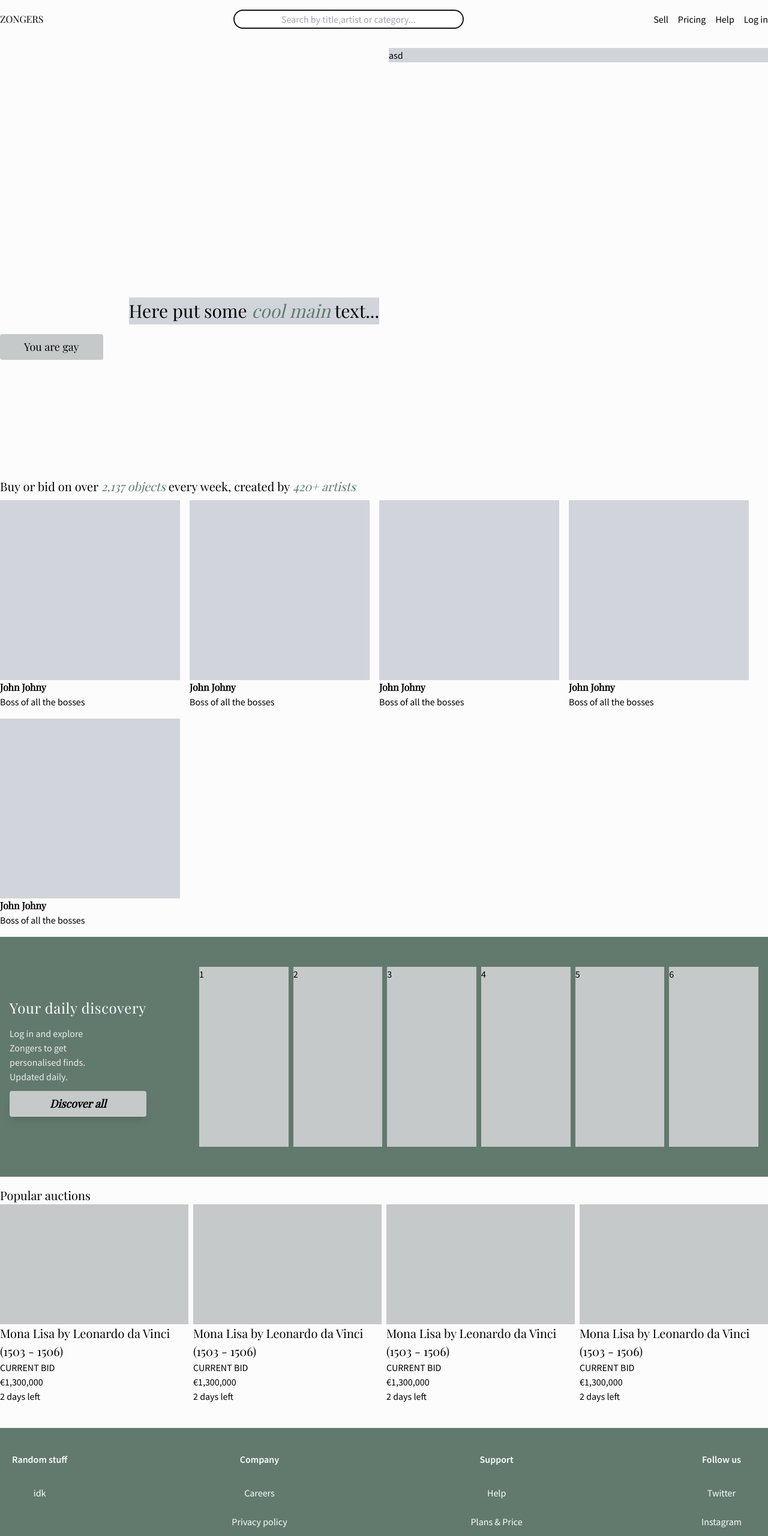
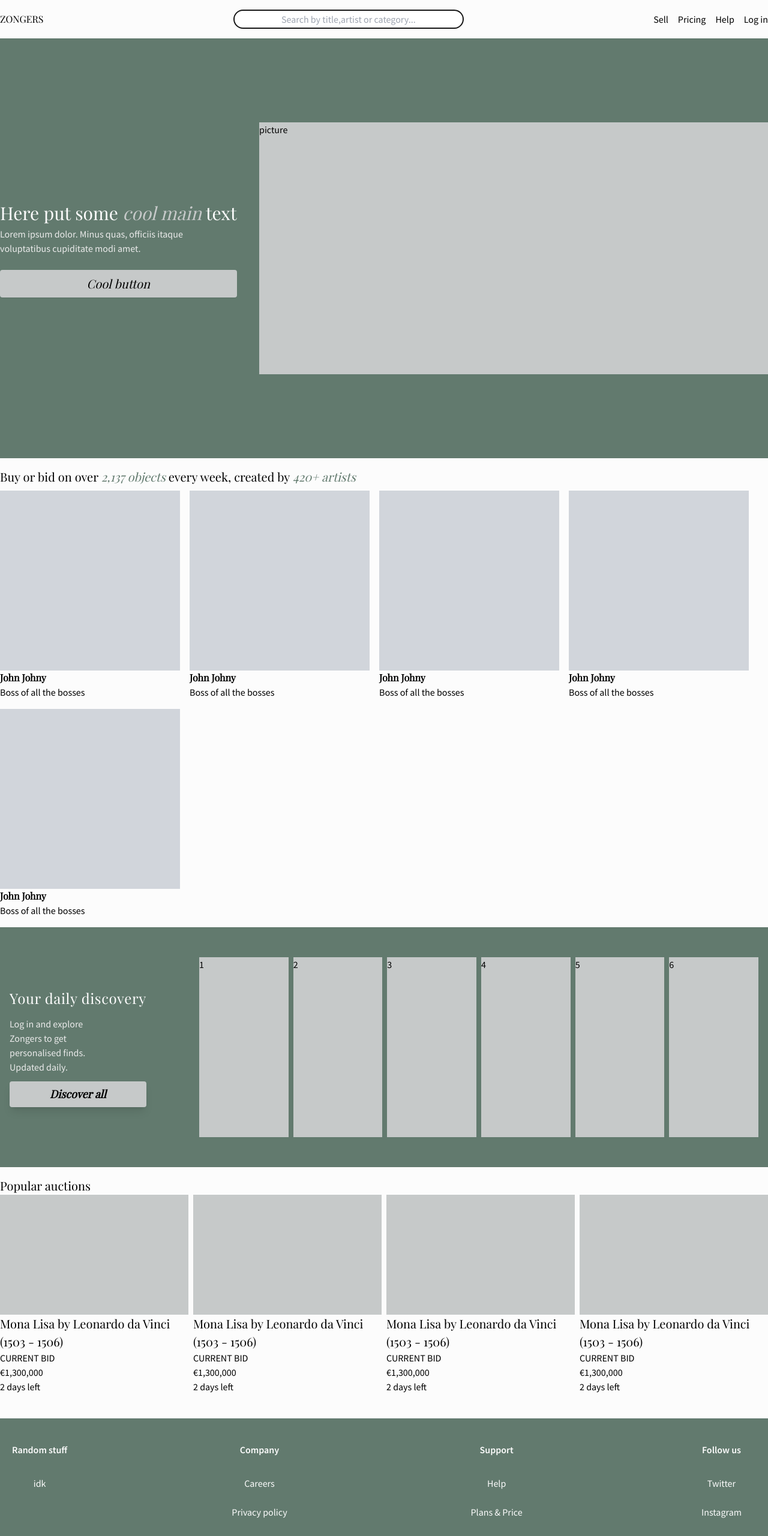
Before and after one commit to SickerTeam/dom-aukcyjny, a Next.js app in the folder frontend/: page / in a window 1280 px wide. Shown: the top 2561 px of the page at 60% size. Built offline with nearby package versions, Linux system fonts and the light colour scheme; a web font is replaced by a local one.

Commit message:
banner work

```diff
--- /dev/null
+++ b/frontend/components/ArtistsOverview.tsx
@@ -0,0 +1,29 @@
+import ArtistCard from "./ArtistCard";
+
+const ArtistsOverview = () => {
+  const artists = [
+    { name: "John Johny", specialization: "Boss of all the bosses" },
+    { name: "John Johny", specialization: "Boss of all the bosses" },
+    { name: "John Johny", specialization: "Boss of all the bosses" },
+    { name: "John Johny", specialization: "Boss of all the bosses" },
+    { name: "John Johny", specialization: "Boss of all the bosses" },
+  ];
+
+  return (
+    <div className="main-artists-overview my-4">
+      <h2 className="text-xl">
+        Buy or bid on over{" "}
+        <span className="italic text-main-green">2,137 objects</span> every
+        week, created by{" "}
+        <span className="italic text-main-green">420+ artists</span>
+      </h2>
+      <div className="flex gap-4 flex-wrap my-2">
+        {artists.map((artist, index) => (
+          <ArtistCard key={index} artist={artist} />
+        ))}
+      </div>
+    </div>
+  );
+};
+
+export default ArtistsOverview;
--- /dev/null
+++ b/frontend/components/Banner.tsx
@@ -0,0 +1,26 @@
+const Banner = () => {
+  return (
+    <div className="grid grid-cols-3 grid-rows-1 gap-4 h-[700px] bg-main-green">
+      <div className="w-fit self-center">
+        <h1 className="w-auto text-3xl text-white">
+          Here put some{" "}
+          <span className="italic text-light-gray">cool main</span> text
+        </h1>
+        <p className="w-80 pb-6 text-darker-white">
+          Lorem ipsum dolor. Minus quas, officiis itaque voluptatibus cupiditate
+          modi amet.
+        </p>
+        <button
+          type="button"
+          className="bg-light-gray italic text-xl py-2 w-full rounded shadow-sm"
+        >
+          <h2>Cool button</h2>
+        </button>
+      </div>
+
+      <div className="self-center col-span-2 bg-light-gray h-3/5">picture</div>
+    </div>
+  );
+};
+
+export default Banner;
--- /dev/null
+++ b/frontend/components/DailyDiscovery.tsx
@@ -0,0 +1,34 @@
+const DailyDiscovery = () => {
+  const discoveryStuff = [1, 2, 3, 4, 5, 6];
+
+  return (
+    <div className="daily-discovery-container grid bg-main-green h-[400px] p-4 my-4">
+      <div className="self-center h-[300px] grid grid-cols-4 grid-rows-2 gap-4">
+        <div className="self-center row-span-2 flex flex-col justify-between w-fit h-[200px]">
+          <h3 className="text-2xl text-white tracking-wide">
+            Your daily discovery
+          </h3>
+          <p className="text-darker-white">
+            Log in and explore <br /> Zongers to get <br /> personalised finds.
+            <br /> Updated daily.
+          </p>
+          <button
+            type="button"
+            className="rounded shadow-lg bg-light-gray italic py-2 px-10"
+          >
+            <h3 className="text-lg font-bold">Discover all</h3>
+          </button>
+        </div>
+        <div className="col-span-3 row-span-2 flex gap-2">
+          {discoveryStuff.map((stuff, index) => (
+            <div key={index} className="w-[200px] h-auto bg-light-gray">
+              {stuff}
+            </div>
+          ))}
+        </div>
+      </div>
+    </div>
+  );
+};
+
+export default DailyDiscovery;
--- a/frontend/components/Main.tsx
+++ b/frontend/components/Main.tsx
@@ -1,109 +1,15 @@
-import ArtistCard from "./ArtistCard";
-import PopularAuctionCard from "./PopularAuctionCard";
+import ArtistsOverview from "./ArtistsOverview";
+import Banner from "./Banner";
+import DailyDiscovery from "./DailyDiscovery";
+import PopularAuctions from "./PopularAuctions";
 
 const Main = () => {
-  const artists = [
-    { name: "John Johny", specialization: "Boss of all the bosses" },
-    { name: "John Johny", specialization: "Boss of all the bosses" },
-    { name: "John Johny", specialization: "Boss of all the bosses" },
-    { name: "John Johny", specialization: "Boss of all the bosses" },
-    { name: "John Johny", specialization: "Boss of all the bosses" },
-  ];
-  const discoveryStuff = [1, 2, 3, 4, 5, 6];
-  const popularAuctions = [
-    {
-      title: "Mona Lisa by Leonardo da Vinci (1503 - 1506)",
-      currentBid: "€1,300,000",
-      daysLeft: 2,
-    },
-    {
-      title: "Mona Lisa by Leonardo da Vinci (1503 - 1506)",
-      currentBid: "€1,300,000",
-      daysLeft: 2,
-    },
-    {
-      title: "Mona Lisa by Leonardo da Vinci (1503 - 1506)",
-      currentBid: "€1,300,000",
-      daysLeft: 2,
-    },
-    {
-      title: "Mona Lisa by Leonardo da Vinci (1503 - 1506)",
-      currentBid: "€1,300,000",
-      daysLeft: 2,
-    },
-  ];
-
   return (
     <div>
-      {/* wrap the main divs in a component like banner, recomended artist, daily ddiscovery */}
-      <div className="grid grid-cols-4 grid-rows-3 gap-4 h-[700px] my-4">
-        <div className="col-span-2 row-span-2 place-self-end">
-          <h1 className="w-auto bg-gray-300 text-3xl">
-            Here put some{" "}
-            <span className="italic text-main-green">cool main</span> text...
-          </h1>
-        </div>
-        <div className="col-start-1 row-start-3">
-          <div className="col-span-2 row-span-2">
-            <button type="button" className="rounded bg-light-gray py-2 px-10">
-              <h3 className="text-lg">You are gay</h3>
-            </button>
-          </div>
-        </div>
-        <div className="col-span-2 row-span-3 col-start-3 row-start-1">
-          <div className="col-span-2 row-span-2">
-            <div className="w-full h-full bg-gray-300">asd</div>
-          </div>
-        </div>
-      </div>
-      <div className="main-artists-overview my-4">
-        <h2 className="text-xl">
-          Buy or bid on over{" "}
-          <span className="italic text-main-green">2,137 objects</span> every
-          week, created by{" "}
-          <span className="italic text-main-green">420+ artists</span>
-        </h2>
-        <div className="flex gap-4 flex-wrap my-2">
-          {artists.map((artist, index) => (
-            <ArtistCard key={index} artist={artist} />
-          ))}
-        </div>
-      </div>
-      <div className="daily-discovery-container grid bg-main-green h-[400px] p-4 my-4">
-        <div className="self-center h-[300px] grid grid-cols-4 grid-rows-2 gap-4">
-          <div className="self-center row-span-2 flex flex-col justify-between w-fit h-[200px]">
-            <h3 className="text-2xl text-white tracking-wide">
-              Your daily discovery
-            </h3>
-            <p className="text-darker-white">
-              Log in and explore <br /> Zongers to get <br /> personalised
-              finds.
-              <br /> Updated daily.
-            </p>
-            <button
-              type="button"
-              className="rounded shadow-lg bg-light-gray italic py-2 px-10"
-            >
-              <h3 className="text-lg font-bold">Discover all</h3>
-            </button>
-          </div>
-          <div className="col-span-3 row-span-2 flex gap-2">
-            {discoveryStuff.map((stuff, index) => (
-              <div key={index} className="w-[200px] h-auto bg-light-gray">
-                {stuff}
-              </div>
-            ))}
-          </div>
-        </div>
-      </div>
-      <div className="main-popular-auctions-container">
-        <h3 className="text-xl">Popular auctions</h3>
-        <div className="flex gap-2">
-          {popularAuctions.map((auction, index) => (
-            <PopularAuctionCard key={index} auction={auction} />
-          ))}
-        </div>
-      </div>
+      <Banner />
+      <ArtistsOverview />
+      <DailyDiscovery />
+      <PopularAuctions />
     </div>
   );
 };
--- /dev/null
+++ b/frontend/components/PopularAuctions.tsx
@@ -0,0 +1,39 @@
+import PopularAuctionCard from "./PopularAuctionCard";
+
+const PopularAuctions = () => {
+  const popularAuctions = [
+    {
+      title: "Mona Lisa by Leonardo da Vinci (1503 - 1506)",
+      currentBid: "€1,300,000",
+      daysLeft: 2,
+    },
+    {
+      title: "Mona Lisa by Leonardo da Vinci (1503 - 1506)",
+      currentBid: "€1,300,000",
+      daysLeft: 2,
+    },
+    {
+      title: "Mona Lisa by Leonardo da Vinci (1503 - 1506)",
+      currentBid: "€1,300,000",
+      daysLeft: 2,
+    },
+    {
+      title: "Mona Lisa by Leonardo da Vinci (1503 - 1506)",
+      currentBid: "€1,300,000",
+      daysLeft: 2,
+    },
+  ];
+
+  return (
+    <div className="main-popular-auctions-container">
+      <h3 className="text-xl">Popular auctions</h3>
+      <div className="flex gap-2">
+        {popularAuctions.map((auction, index) => (
+          <PopularAuctionCard key={index} auction={auction} />
+        ))}
+      </div>
+    </div>
+  );
+};
+
+export default PopularAuctions;
```
